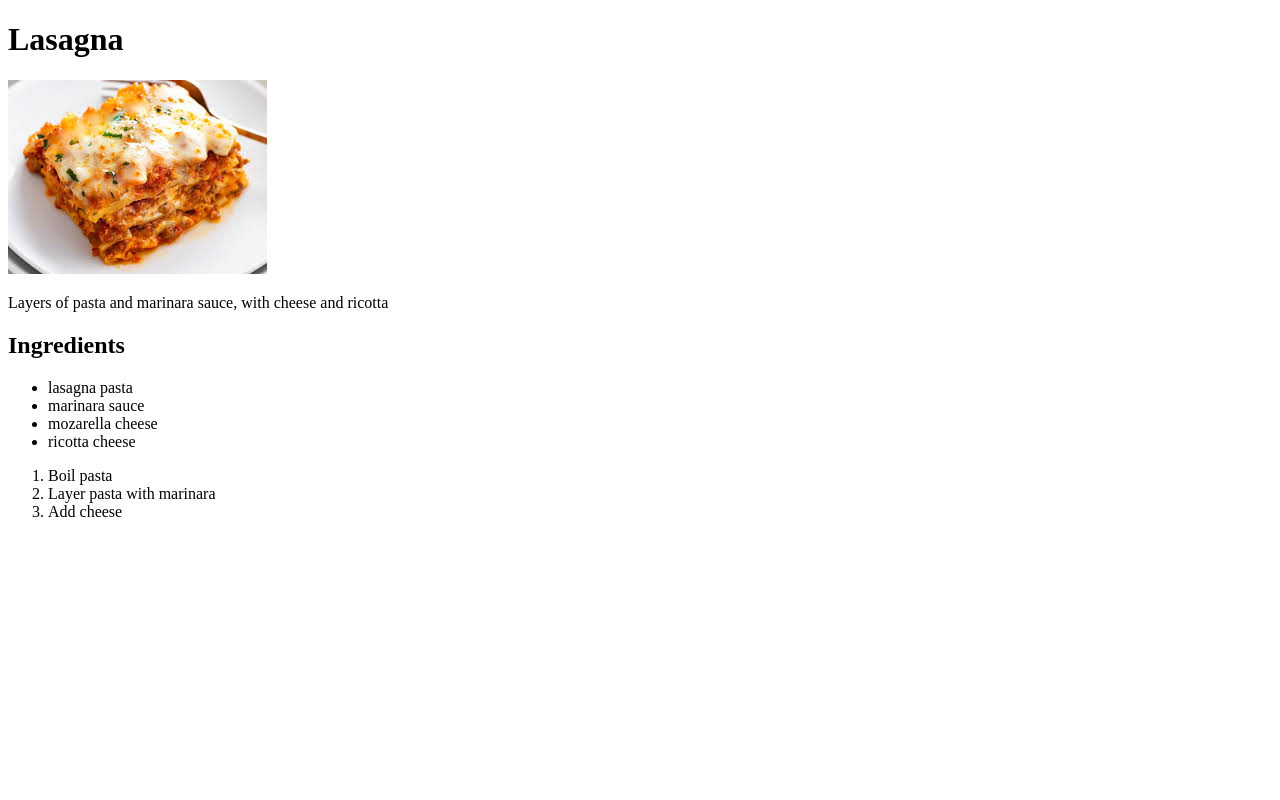
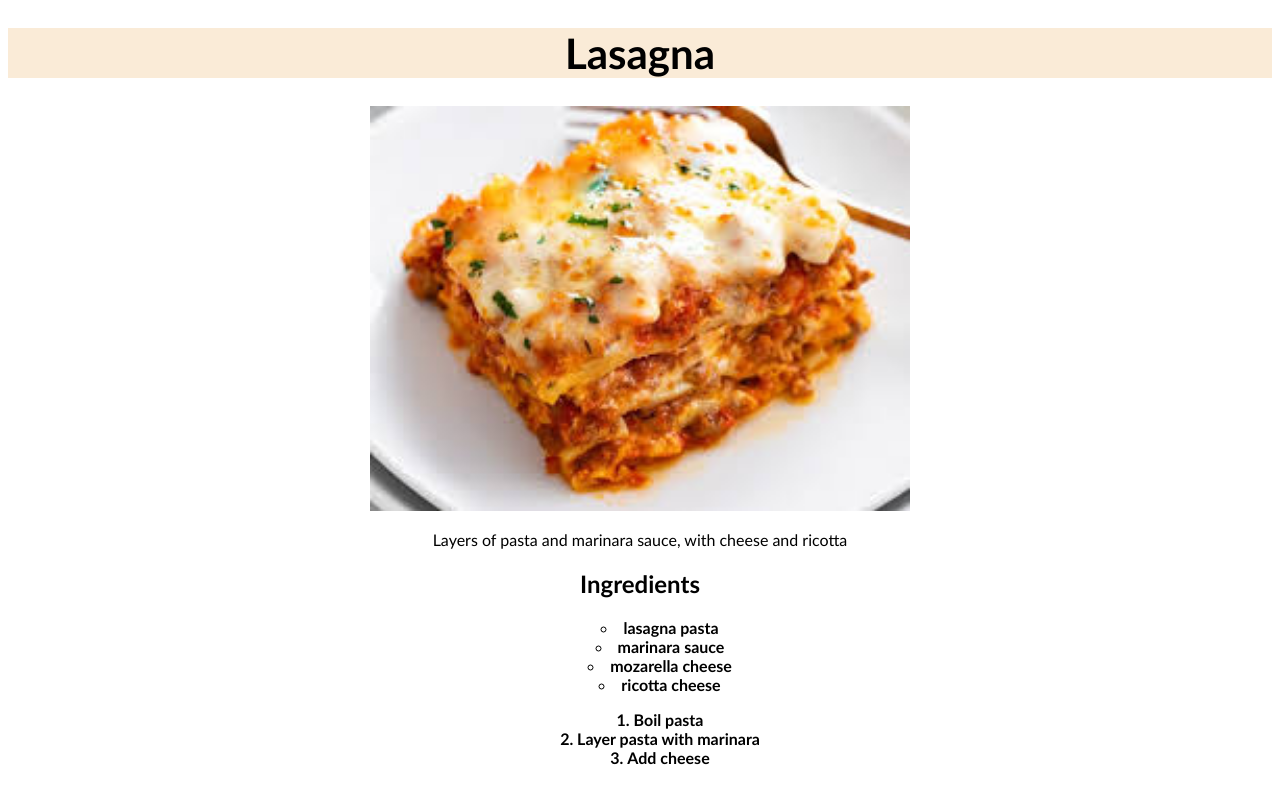
Before and after one commit to finkleberg/odin-recipes, a plain HTML site: page recipes/lasagna.html in a window 1280 px wide. Drawn offline with Linux system fonts and the light colour scheme.

Commit message:
Add CSS file for global page srtling Apply consistent styling across all recipe pages with new CSS

```diff
--- a/recipes/lasagna.html
+++ b/recipes/lasagna.html
@@ -1,24 +1,25 @@
 <!DOCTYPE html>
 <html lang="en">
 <head>
+    <link rel="stylesheet" href="recipestyles.css">
     <meta charset="UTF-8">
     <meta name="viewport" content="width=device-width, initial-scale=1.0">
     <title>Lasagna</title>
 </head>
 
-<h1>Lasagna</h1>
+<h1> Lasagna</h1>
 <body>
-    <p> <img src= "./images/lasagna.jpeg" alt="Lasagna"> </p>
+    <p> <img src= "./images/lasagna.jpeg" alt="Lasagna" class="resize"> </p>
     <p>Layers of pasta and marinara sauce, with cheese and ricotta</p>
     <h2>Ingredients</h2>
-    <ul>
+    <ul class="center">
         <li>lasagna pasta</li>
         <li>marinara sauce</li>
         <li>mozarella cheese</li>
         <li>ricotta cheese</li>
     </ul>
 
-    <ol>
+    <ol class="center" id="steps">
         <li>Boil pasta</li>
         <li>Layer pasta with marinara</li>
         <li>Add cheese</li>
--- /dev/null
+++ b/recipes/recipestyles.css
@@ -0,0 +1,30 @@
+body {
+    text-align: center;
+    font-family: 'Gill Sans', 'Gill Sans MT', Calibri, 'Trebuchet MS', sans-serif;
+}
+
+ h1 {
+    background-color: antiquewhite;
+    font-family: Calibri;
+    font-size: 42px;
+}
+
+ul, ol {
+    text-align: left;
+    font-weight: bold;
+}
+
+.resize {
+    width:540px; /* you can use % */
+    height: auto;
+}
+
+.center {
+    text-align: center;
+    list-style-position: inside;
+    list-style-type: circle;
+}
+
+#steps{
+    list-style-type: decimal;
+}
--- /dev/null
+++ b/styles.css
@@ -0,0 +1,19 @@
+body {
+    text-align: center;
+}
+
+h1 {
+    font-size: 32px;
+    color: blueviolet;
+}
+
+h2 {
+    font-weight: bold;
+    background-color: aquamarine;
+}
+
+.center {
+    text-align: center;
+    list-style-position: inside;
+    list-style-type: circle;
+}
```
Also changed, not shown: index.html (+7 -6 lines), recipes/salad.html (+4 -3 lines), recipes/spaghetti.html (+4 -3 lines).
